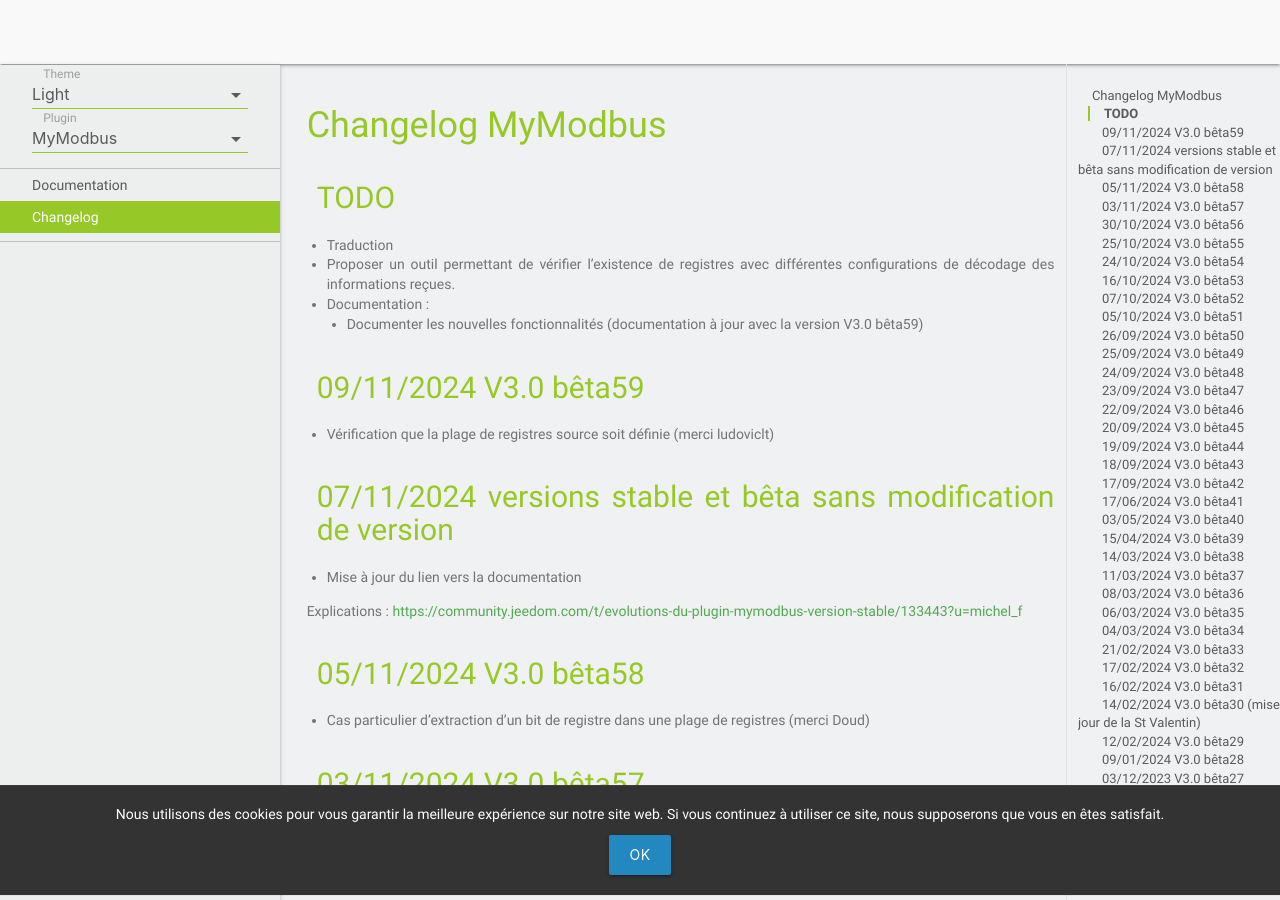
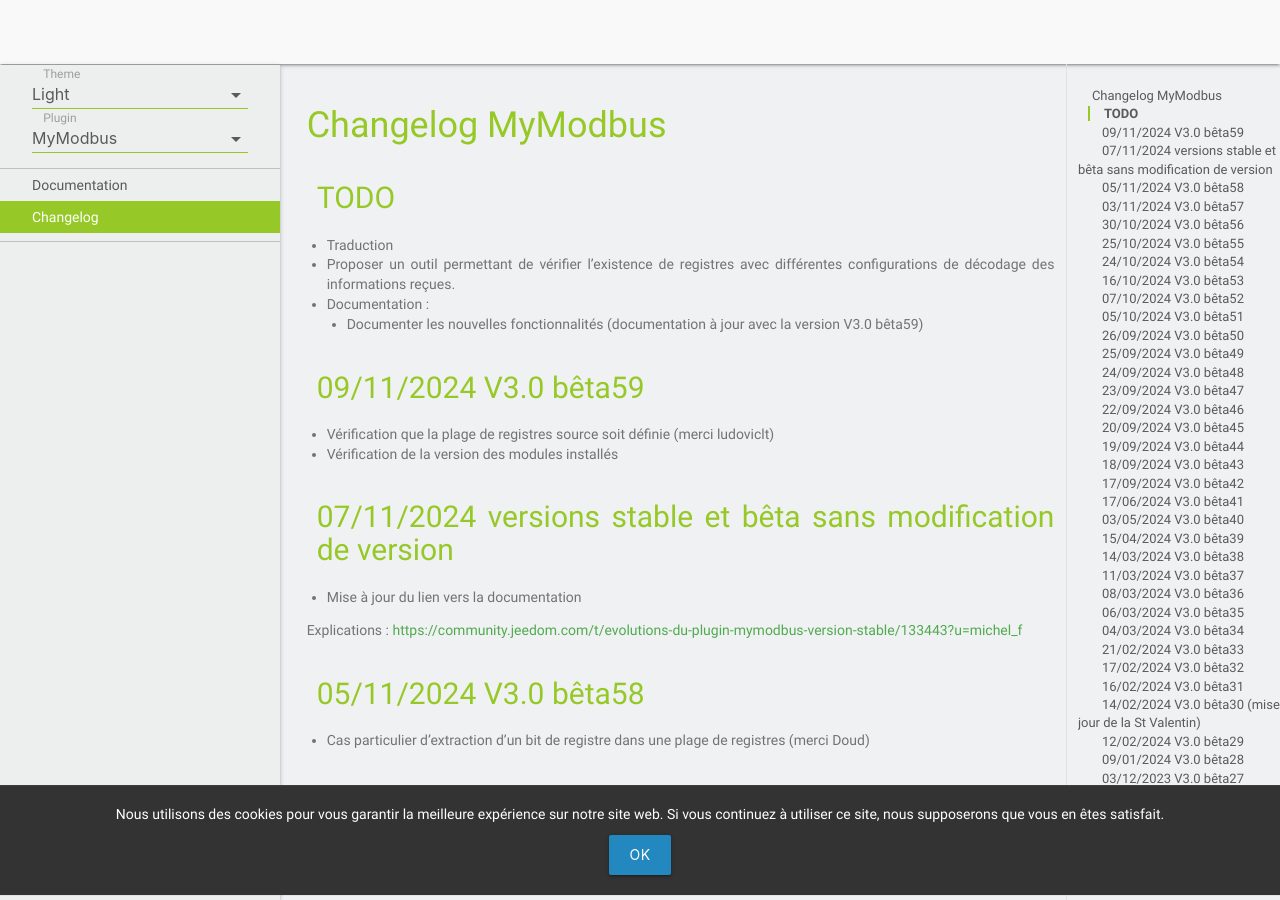
Before and after one commit to MrWaloo/jeedom-plugins-doc, a Jekyll site: the page built from docs/fr_FR/mymodbus_changelog.md, in a window 1280 px wide and 900 px high. Built offline with Jekyll 4.4.1, drawn with Linux system fonts in a browser that asks for light colours; emoji names are drawn with the system emoji font; our own code applies the rules of GitHub Pages for plain Markdown files.

Commit message:
Update mymodbus_changelog.md

```diff
--- a/docs/fr_FR/mymodbus_changelog.md
+++ b/docs/fr_FR/mymodbus_changelog.md
@@ -8,6 +8,7 @@
 
 ## 09/11/2024 V3.0 bêta59
 - Vérification que la plage de registres source soit définie (merci ludoviclt)
+- Vérification de la version des modules installés
 
 ## 07/11/2024 versions stable et bêta sans modification de version
 - Mise à jour du lien vers la documentation
```
